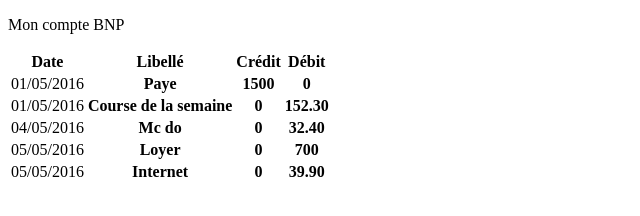
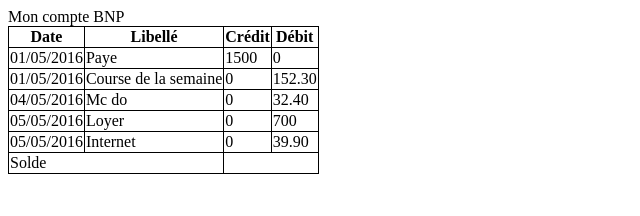
Before and after one commit to dembasy/exercice5, a plain HTML site: page index.html in a window 1280 px wide. Shown: the whole page, without its empty margins (0-640 px from the left). Drawn offline with Linux system fonts and the light colour scheme.

Commit message:
Création du tableau

```diff
--- a/index.html
+++ b/index.html
@@ -5,8 +5,14 @@
     <title></title>
   </head>
   <body>
-    <p>Mon compte BNP</p>
-    <table style="bprder: 1px black solid;">
+    <style>
+        table, th, td {
+          border: 1px solid black;
+          border-collapse: collapse;
+        }
+    </style>
+    <caption>Mon compte BNP</caption>
+    <table>
       <tr>
         <th>Date</th>
         <th>Libellé</th>
@@ -15,33 +21,36 @@
       </tr>
       <tr>
         <td>01/05/2016</td>
-        <th>Paye</th>
-        <th>1500</th>
-        <th>0</th>
+        <td>Paye</td>
+        <td>1500</td>
+        <td>0</td>
       </tr>
       <tr>
         <td>01/05/2016</td>
-        <th>Course de la semaine</th>
-        <th>0</th>
-        <th>152.30</th>
+        <td>Course de la semaine</td>
+        <td>0</td>
+        <td>152.30</td>
       </tr>
       <tr>
         <td>04/05/2016</td>
-        <th>Mc do</th>
-        <th>0</th>
-        <th>32.40</th>
+        <td>Mc do</td>
+        <td>0</td>
+        <td>32.40</td>
       </tr>
       <tr>
         <td>05/05/2016</td>
-        <th>Loyer</th>
-        <th>0</th>
-        <th>700</th>
+        <td>Loyer</td>
+        <td>0</td>
+        <td>700</td>
       </tr>
       <tr>
         <td>05/05/2016</td>
-        <th>Internet</th>
-        <th>0</th>
-        <th>39.90</th>
+        <td>Internet</td>
+        <td>0</td>
+        <td>39.90</td>
+      </tr>
+      <tr>
+        <td colspan="2">Solde</td>
       </tr>
     </table>
   </body>
```
